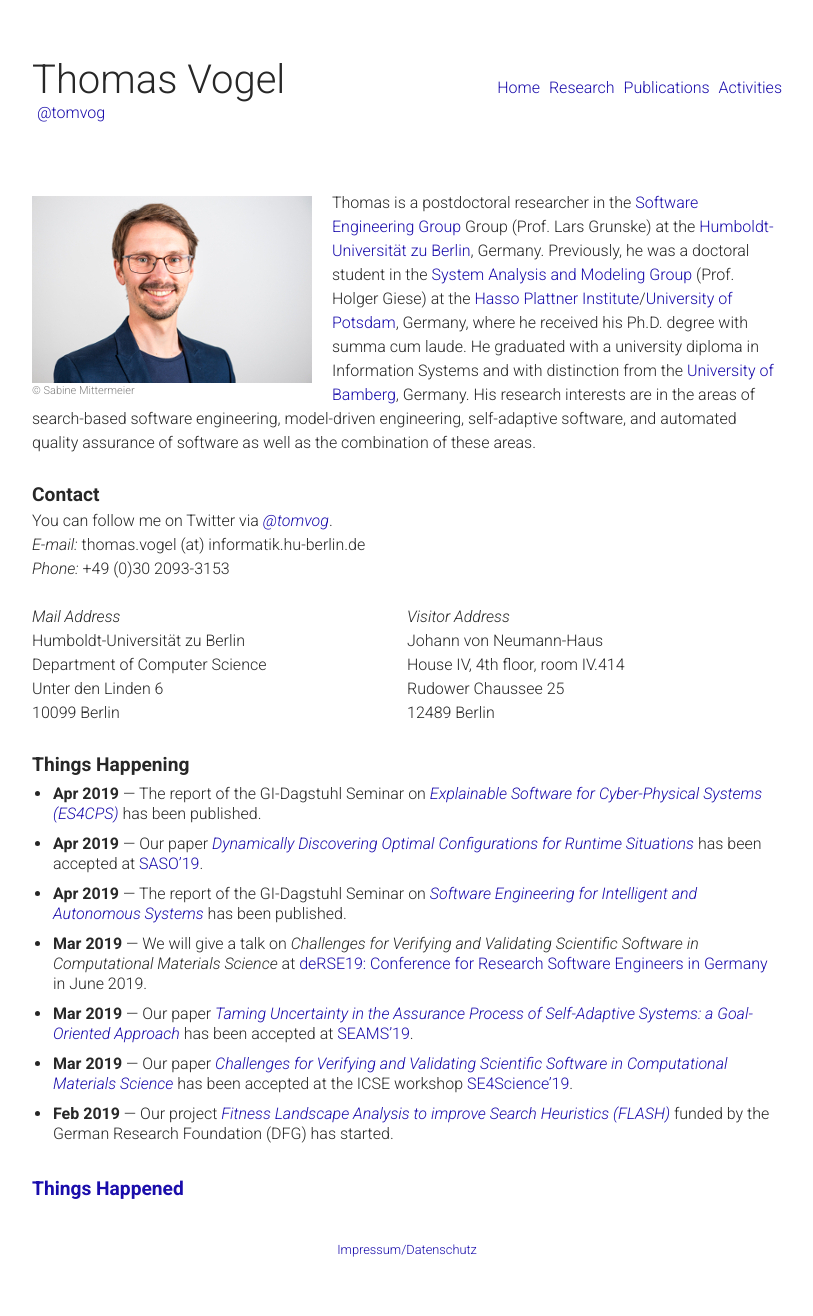
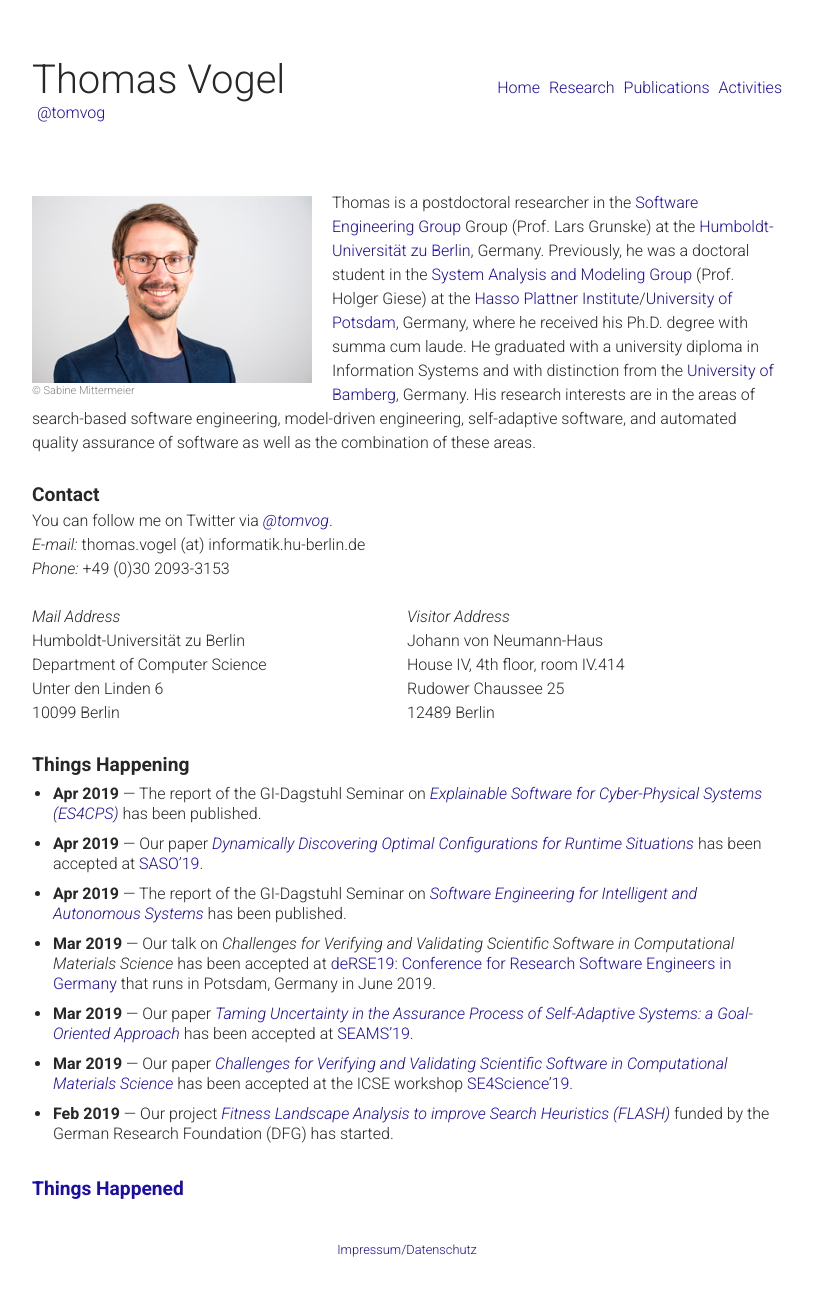
Before and after one commit to thomas-vogel/thomas-vogel.github.io, a Jekyll site: the page built from index.md, in a window 1280 px wide. Shown: the whole page, without its empty margins (233-1046 px from the left). Built offline with Jekyll 4.4.1, drawn with Linux system fonts in a browser that asks for light colours.

Commit message:
Add deRSE19 talk.

```diff
--- a/index.md
+++ b/index.md
@@ -43,7 +43,7 @@ His research interests are in the areas of search-based software engineering, mo
 * __Apr 2019__ --- The report of the GI-Dagstuhl Seminar on [_Explainable Software for Cyber-Physical Systems (ES4CPS)_](publications/2019-ES4CPS) has been published.
 * __Apr 2019__ --- Our paper [_Dynamically Discovering Optimal Configurations for Runtime Situations_](publications/2019-SASO) has been accepted at [SASO'19](https://saso2019.cs.umu.se/){:target="_blank"}.
 * __Apr 2019__ --- The report of the GI-Dagstuhl Seminar on [_Software Engineering for Intelligent and Autonomous Systems_](publications/2019-Dagstuhl) has been published.
-* __Mar 2019__ --- We will give a talk on _Challenges for Verifying and Validating Scientific Software in Computational Materials Science_ at [deRSE19: Conference for Research Software Engineers in Germany](https://www.de-rse.org/en/conf2019/){:target="_blank"} in June 2019.
+* __Mar 2019__ --- Our talk on _Challenges for Verifying and Validating Scientific Software in Computational Materials Science_ has been accepted at [deRSE19: Conference for Research Software Engineers in Germany](https://www.de-rse.org/en/conf2019/){:target="_blank"} that runs in Potsdam, Germany in June 2019.
 * __Mar 2019__ --- Our paper [_Taming Uncertainty in the Assurance Process of Self-Adaptive Systems: a Goal-Oriented Approach_](publications/2019-SEAMS) has been accepted at [SEAMS'19](https://conf.researchr.org/home/seams-2019){:target="_blank"}.
 * __Mar 2019__ --- Our paper [_Challenges for Verifying and Validating Scientific Software in Computational Materials Science_](publications/2019-SE4Science) has been accepted at the ICSE workshop [SE4Science'19](https://se4science.org/workshops/se4science19/){:target="_blank"}.
 * __Feb 2019__ --- Our project [_Fitness Landscape Analysis to improve Search Heuristics (FLASH)_](https://www.informatik.hu-berlin.de/en/forschung-en/gebiete/se/research/ongoingprojects/flash/flash){:target="_blank"} funded by the German Research Foundation (DFG) has started.
```
